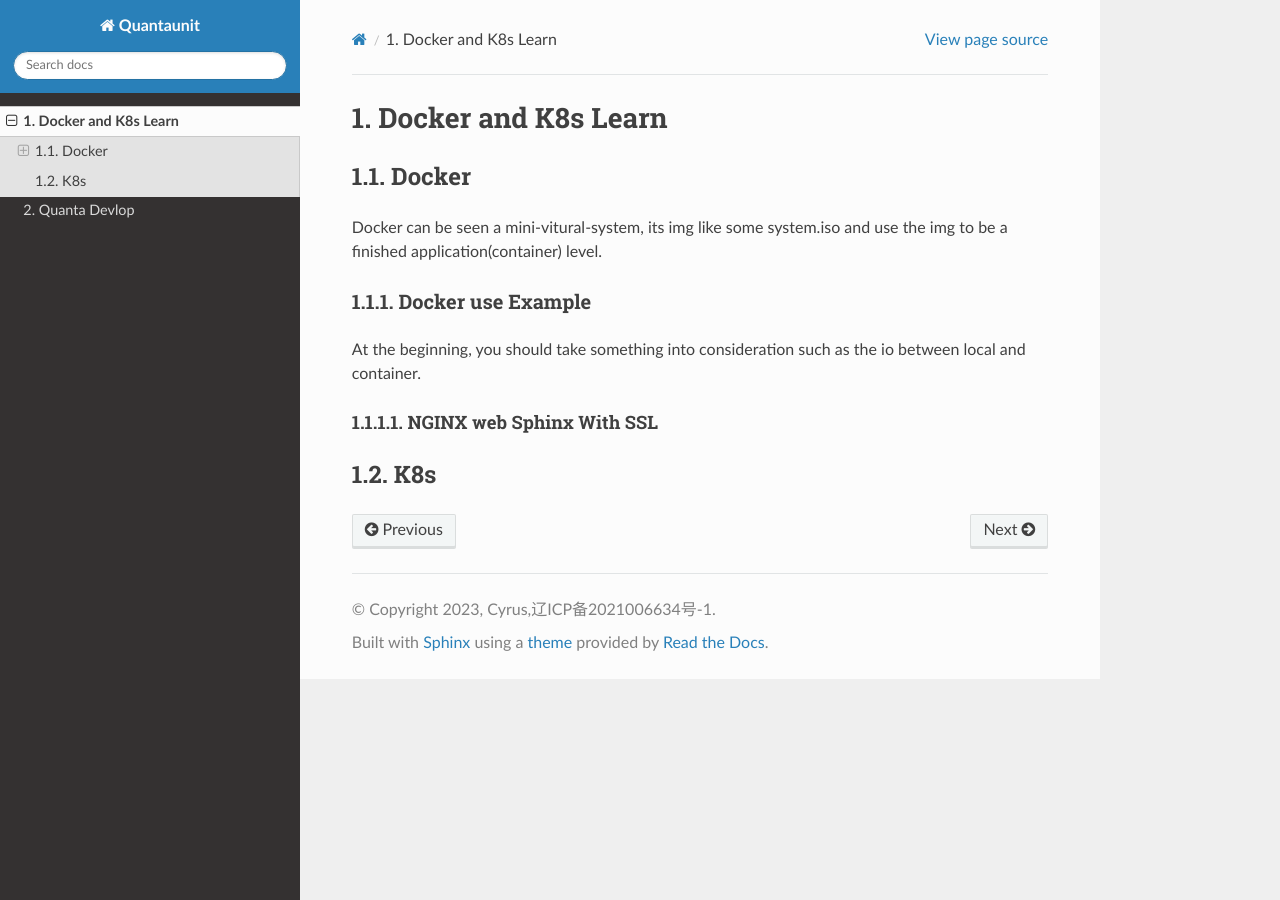
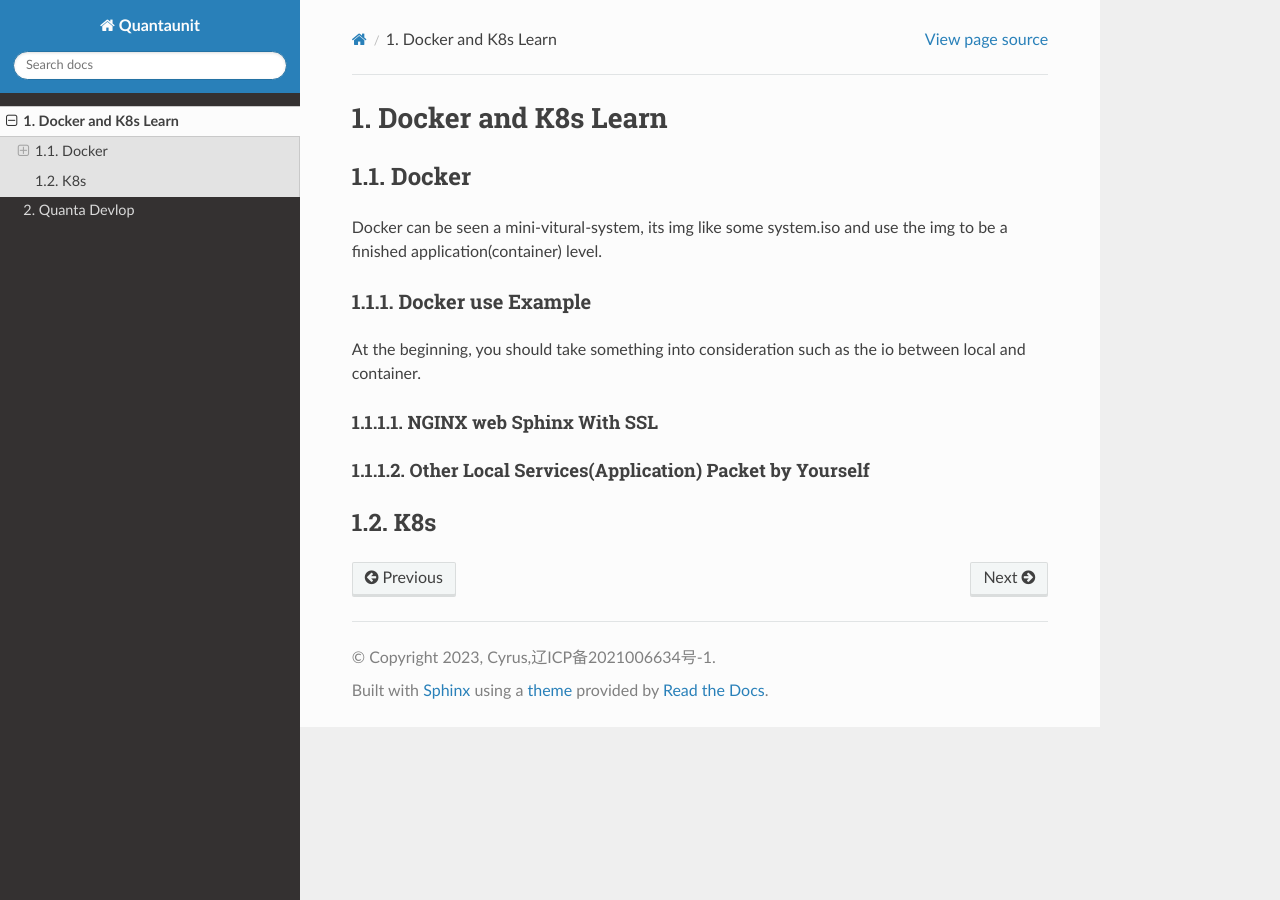
Before and after one commit to CyrusCN/html, a Sphinx documentation site: the page built from source/cyrus_dev/docker.rst, in a window 1280 px wide. Built offline with Sphinx 7.4.7 and the Read the Docs theme 2.0.0, drawn with Linux system fonts in a browser that asks for light colours.

Commit message:
modified:   build/doctrees/cyrus_dev/docker.doctree 	modified:   build/doctrees/cyrus_dev/quanta.doctree 	modified:   build/doctrees/environment.pickle 	modified:   build/html/_sources/cyrus_dev/docker.rst.txt 	modified:   build/html/_sources/cyrus_dev/quanta.rst.txt 	modified:   build/html/cyrus_dev/docker.html 	modified:   build/html/cyrus_dev/quanta.html 	modified:   build/html/index.html 	modified:   build/html/searchindex.js 	modified:   source/cyrus_dev/docker.rst 	modified:   source/cyrus_dev/quanta.rst

````diff
--- a/source/cyrus_dev/docker.rst
+++ b/source/cyrus_dev/docker.rst
@@ -12,6 +12,8 @@ At the beginning, you should take something into consideration such as the io be
 NGINX web Sphinx With SSL
 .........................
 
+Other Local Services(Application) Packet by Yourself
+....................................................
 
 K8s
 ```
````
Also changed, not shown: source/cyrus_dev/quanta.rst (+2 -1 lines), 9 other files.
